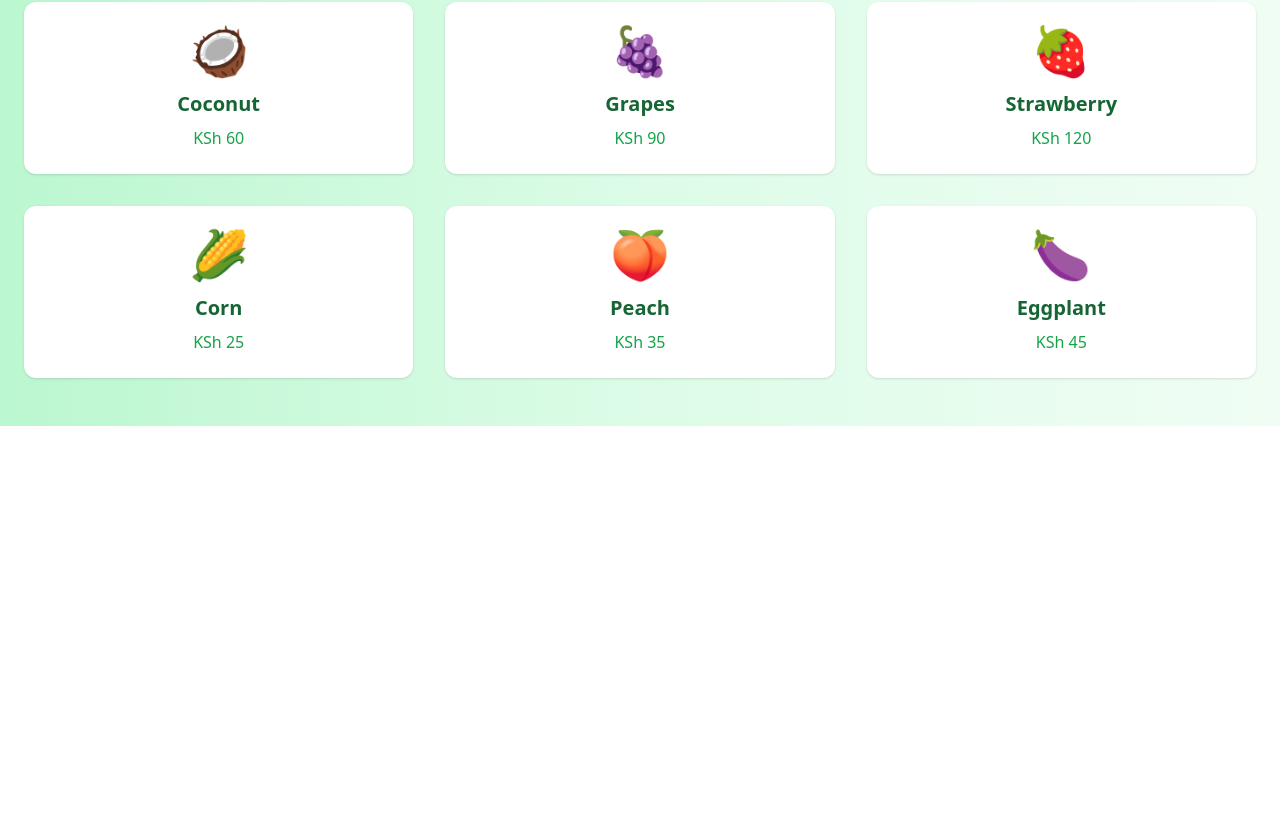
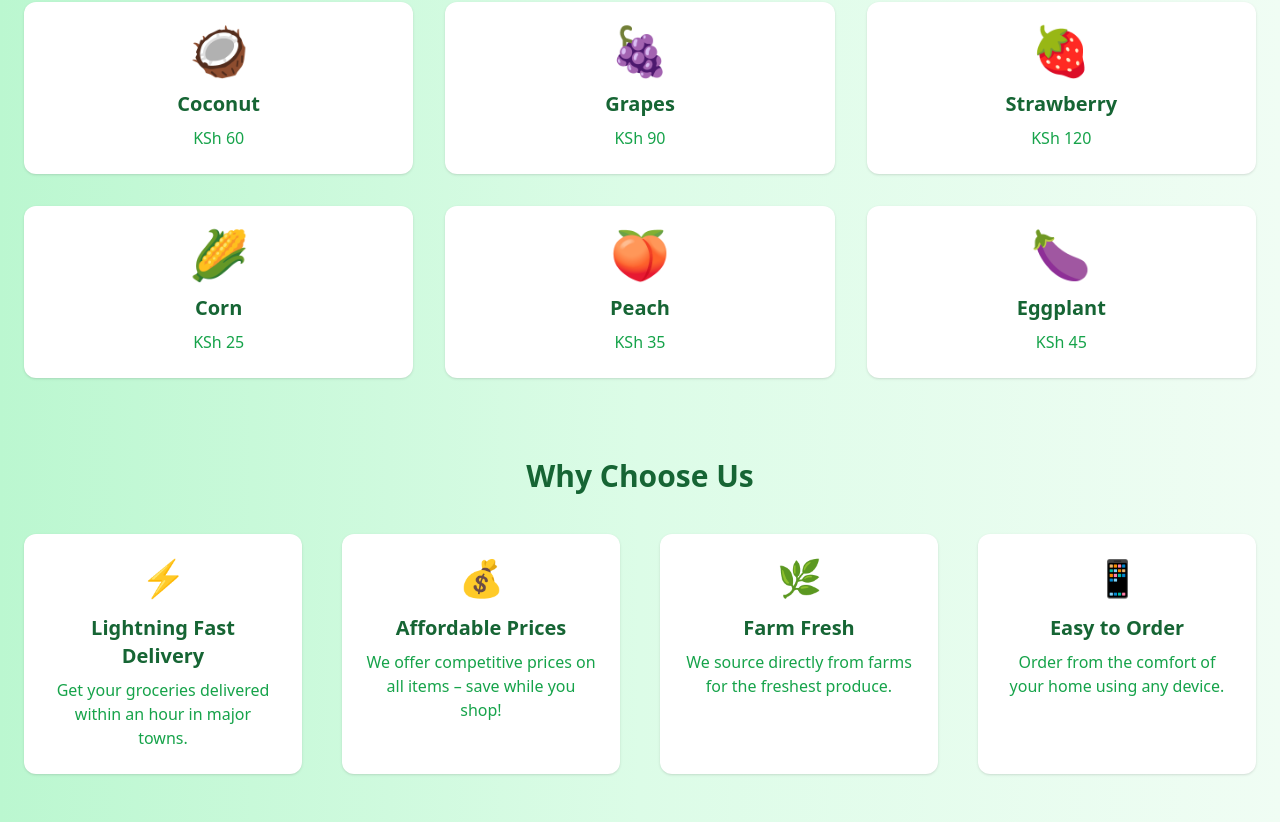
Before and after one commit to y123-cmd/quickgroceries-pro, a React (Create React App) app: page / in a window 1280 px wide. Shown: the part 930-1752 px from the top of the page. Before the commit the page ends 1356 px from the top, so only its background shows below. Built offline with nearby package versions, Linux system fonts and the light colour scheme.

Commit message:
added features section to homepage

```diff
--- a/src/App.js
+++ b/src/App.js
@@ -44,6 +44,44 @@ function App() {
           ))}
         </div>
       </section>
+
+      {/* Features Section */}
+      <section className="mt-20">
+        <h2 className="text-3xl font-bold text-green-800 mb-10 text-center">Why Choose Us</h2>
+        <div className="grid gap-10 sm:grid-cols-1 md:grid-cols-2 lg:grid-cols-4 text-center">
+          {[
+            {
+              icon: "⚡",
+              title: "Lightning Fast Delivery",
+              desc: "Get your groceries delivered within an hour in major towns.",
+            },
+            {
+              icon: "💰",
+              title: "Affordable Prices",
+              desc: "We offer competitive prices on all items – save while you shop!",
+            },
+            {
+              icon: "🌿",
+              title: "Farm Fresh",
+              desc: "We source directly from farms for the freshest produce.",
+            },
+            {
+              icon: "📱",
+              title: "Easy to Order",
+              desc: "Order from the comfort of your home using any device.",
+            },
+          ].map((feature, idx) => (
+            <div
+              key={idx}
+              className="bg-white p-6 rounded-xl shadow hover:shadow-xl transition transform hover:scale-105 duration-300"
+            >
+              <div className="text-4xl mb-4">{feature.icon}</div>
+              <h3 className="text-xl font-bold text-green-800 mb-2">{feature.title}</h3>
+              <p className="text-green-600">{feature.desc}</p>
+            </div>
+          ))}
+        </div>
+      </section>
     </div>
   );
 }
```
